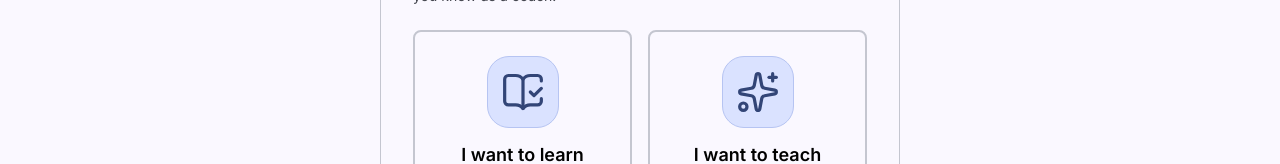
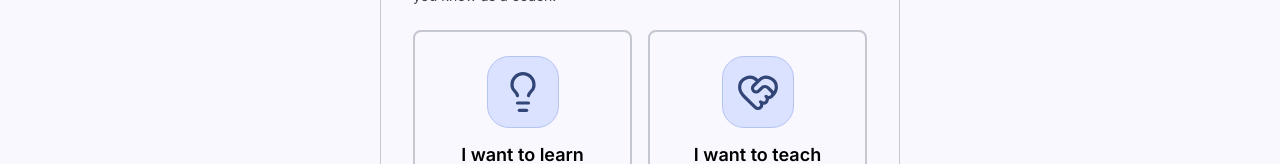
Before and after one commit to tasharofi/coachfinder, a React (Vite) app in the folder client/: page /register in a window 1280 px wide. Shown: the part 312-476 px from the top of the page. Built offline with nearby package versions, Linux system fonts and the light colour scheme; no server answers.

Commit message:
Auto-commit: Claude Code session changes

```diff
--- a/client/src/pages/Register.jsx
+++ b/client/src/pages/Register.jsx
@@ -3,7 +3,7 @@ import { Link, useNavigate, useSearchParams } from 'react-router-dom';
 import { GoogleLogin } from '@react-oauth/google';
 import { useAuth } from '../context/AuthContext';
 import { googleAuth, register as registerApi } from '../services/api';
-import { BookOpenCheck, Sparkles } from 'lucide-react';
+import { Lightbulb, HeartHandshake } from 'lucide-react';
 
 export default function Register() {
     const navigate = useNavigate();
@@ -64,12 +64,12 @@ export default function Register() {
 
                     <div className="register-paths">
                         <button className="register-path-card" onClick={() => setIntent('learner')}>
-                            <div className="register-path-icon"><BookOpenCheck size={44} strokeWidth={1.75} /></div>
+                            <div className="register-path-icon"><Lightbulb size={44} strokeWidth={1.75} /></div>
                             <div className="register-path-title">I want to learn</div>
                             <div className="register-path-desc">Search for local coaches, view profiles and send session requests.</div>
                         </button>
                         <button className="register-path-card" onClick={() => setIntent('coach')}>
-                            <div className="register-path-icon"><Sparkles size={44} strokeWidth={1.75} /></div>
+                            <div className="register-path-icon"><HeartHandshake size={44} strokeWidth={1.75} /></div>
                             <div className="register-path-title">I want to teach</div>
                             <div className="register-path-desc">Create a profile, share your skills and receive requests from learners nearby.</div>
                         </button>
```
Also changed, not shown: 1 other file (tests, documents, lock files or other folders).
